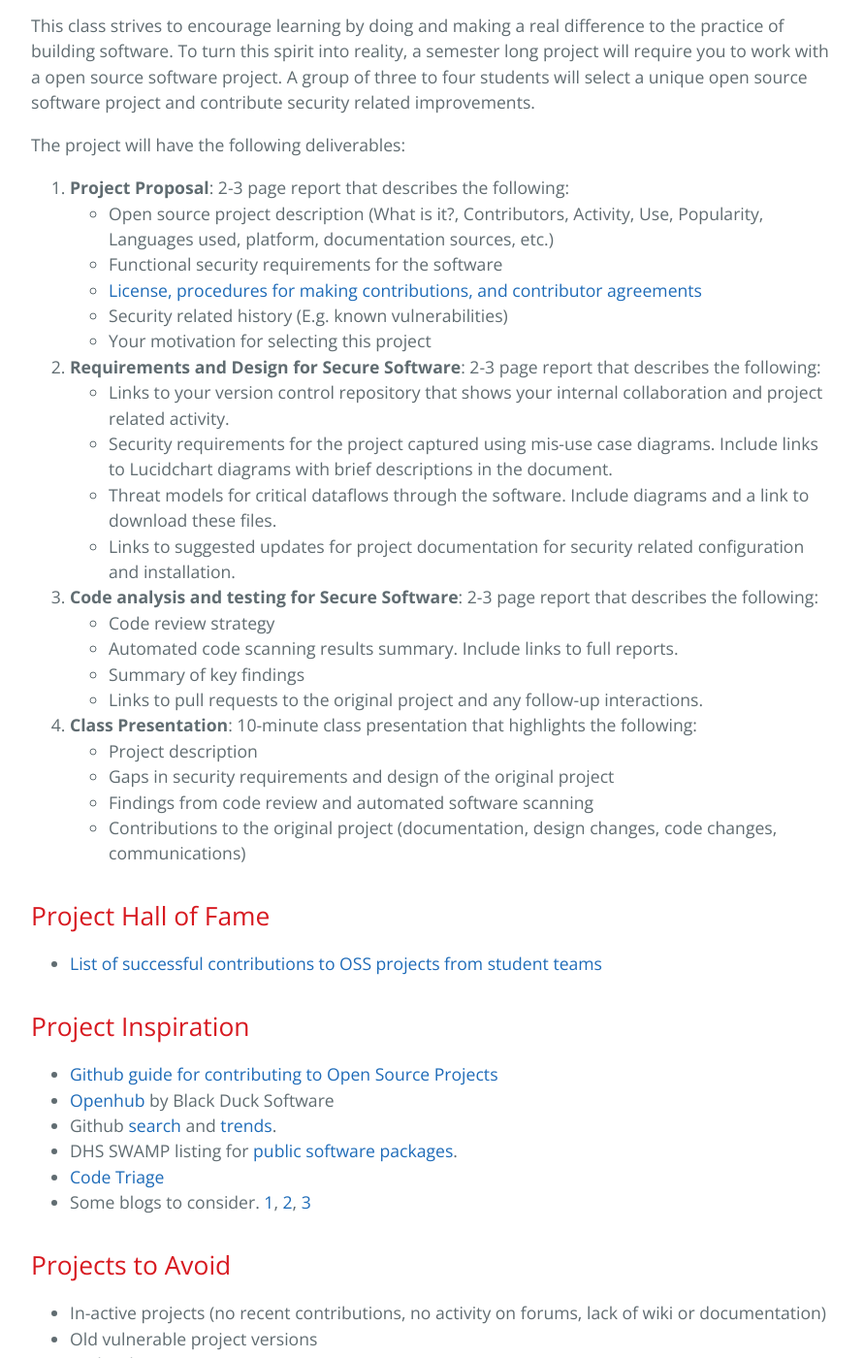
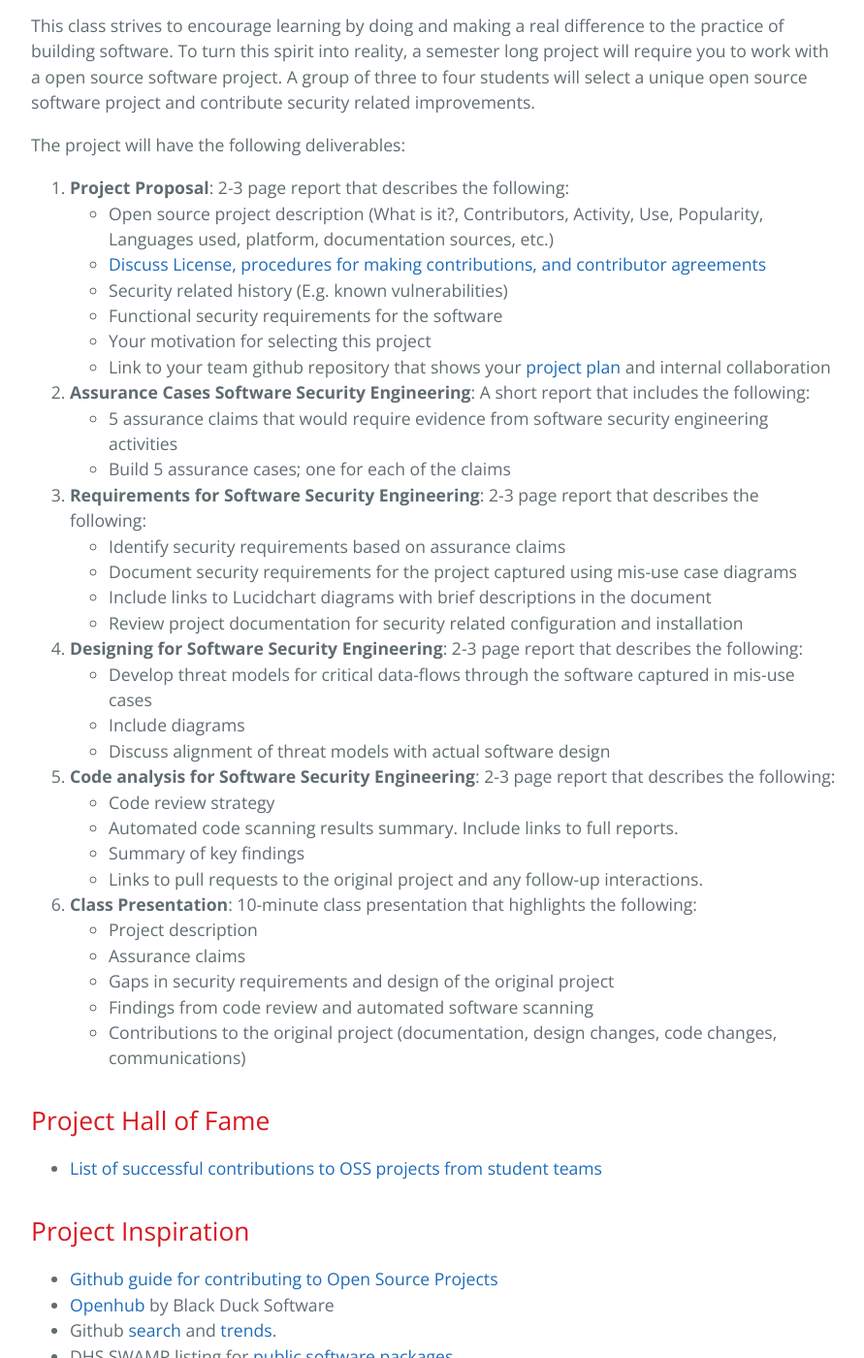
Before and after one commit to robinagandhi/swa, a Jekyll site: the page built from pages/project.md, in a window 1280 px wide and 1400 px high, scrolled down 472 px. Shown: the whole window at 97% size, without its empty margins (192-1083 px from the left). Built offline with Jekyll 4.4.1, drawn with Linux system fonts in a browser that asks for light colours; some of the changed text lies outside the part shown.

```diff
--- a/pages/project.md
+++ b/pages/project.md
@@ -12,40 +12,46 @@ The project will have the following deliverables:
 
 1. **Project Proposal**: 2-3 page report that describes the following:
   * Open source project description (What is it?, Contributors, Activity, Use, Popularity, Languages used, platform, documentation sources, etc.)
+  * [Discuss License, procedures for making contributions, and contributor agreements](https://opensource.guide/how-to-contribute/#orienting-yourself-to-a-new-project)
+  * Security related history (E.g. known vulnerabilities)
   * Functional security requirements for the software
-  * [License, procedures for making contributions, and contributor agreements](https://guides.github.com/activities/contributing-to-open-source/)
-  * Security related history (E.g. known vulnerabilities)
   * Your motivation for selecting this project
-
-2. **Requirements and Design for Secure Software**: 2-3 page report that describes the following:
-  * Links to your version control repository that shows your internal collaboration and project related activity.
-  * Security requirements for the project captured using mis-use case diagrams. Include links to Lucidchart diagrams with brief descriptions in the document.
-  * Threat models for critical dataflows through the software. Include diagrams and a link to download these files.
-  * Links to suggested updates for project documentation for security related configuration and installation.
-
-3. **Code analysis and testing for Secure Software**: 2-3 page report that describes the following:
+  * Link to your team github repository that shows your [project](https://help.github.com/articles/about-project-boards/) [plan](https://en.wikipedia.org/wiki/Kanban_board) and internal collaboration
+1. **Assurance Cases Software Security Engineering**: A short report that includes the following:
+  * 5 assurance claims that would require evidence from software security engineering activities
+  * Build 5 assurance cases; one for each of the claims
+1. **Requirements for Software Security Engineering**: 2-3 page report that describes the following:
+  * Identify security requirements based on assurance claims
+  * Document security requirements for the project captured using mis-use case diagrams
+  * Include links to Lucidchart diagrams with brief descriptions in the document
+  * Review project documentation for security related configuration and installation
+1. **Designing for Software Security Engineering**: 2-3 page report that describes the following:
+  * Develop threat models for critical data-flows through the software captured in mis-use cases
+  * Include diagrams
+  * Discuss alignment of threat models with actual software design
+1. **Code analysis for Software Security Engineering**: 2-3 page report that describes the following:
   * Code review strategy
   * Automated code scanning results summary. Include links to full reports.
   * Summary of key findings
   * Links to pull requests to the original project and any follow-up interactions.
-
-4. **Class Presentation**: 10-minute class presentation that highlights the following:
+1. **Class Presentation**: 10-minute class presentation that highlights the following:
   * Project description
+  * Assurance claims
   * Gaps in security requirements and design of the original project
   * Findings from code review and automated software scanning
   * Contributions to the original project (documentation, design changes, code changes, communications)
 
 
 ## Project Hall of Fame
-* [List of successful contributions to OSS projects from student teams](https://robinagandhi.github.io/swa/HALLOFFAME.html)
+* [List of successful contributions to OSS projects from student teams](https://robinagandhi.github.io/swa/pages/halloffame.html)
 
 ## Project Inspiration
-* [Github guide for contributing to Open Source Projects](https://guides.github.com/activities/contributing-to-open-source/)
+* [Github guide for contributing to Open Source Projects](https://opensource.guide/how-to-contribute)
 * [Openhub](https://www.openhub.net) by Black Duck Software
 * Github [search](https://github.com/search) and [trends](https://github.com/trending).
 * DHS SWAMP listing for [public software packages](https://www.mir-swamp.org/#packages/public).
 * [Code Triage](https://www.codetriage.com)
-* Some blogs to consider. [1](http://blog.teamtreehouse.com/getting-involved-open-source-projects), [2](https://help.github.com/articles/where-can-i-find-open-source-projects-to-work-on/), [3](http://www.firsttimersonly.com)
+* Some blogs to consider. [blog 1](http://blog.teamtreehouse.com/getting-involved-open-source-projects), [blog 2](https://help.github.com/articles/where-can-i-find-open-source-projects-to-work-on/), [blog 3](http://www.firsttimersonly.com)
 
 ## Projects to Avoid
 * In-active projects (no recent contributions, no activity on forums, lack of wiki or documentation)
@@ -58,8 +64,10 @@ The project will have the following deliverables:
 ## Project Deadlines*
 
 1. Project Proposal &ndash; **September 13, 2017**
-1. Requirements and Design for Secure Software &ndash; **TBD**
-1. Code analysis and testing for Secure Software &ndash; **TBD**
+1. Assurance Cases Software Security Engineering &ndash; **TBD**
+1. Requirements for Software Security Engineering &ndash; **TBD**
+1. Designing for Software Security Engineering &ndash; **TBD**
+1. Code analysis for Software Security Engineering &ndash; **TBD**
 1. Class presentations &ndash; **December 6, 2017**
 
 \* All dates are subject to change as the course progresses
```
Also changed, not shown: index.md (+1 -1 lines), pages/syllabus.md (+1 -1 lines), slides/lecture-0/include/software-assurance.md (+49 -43 lines).
